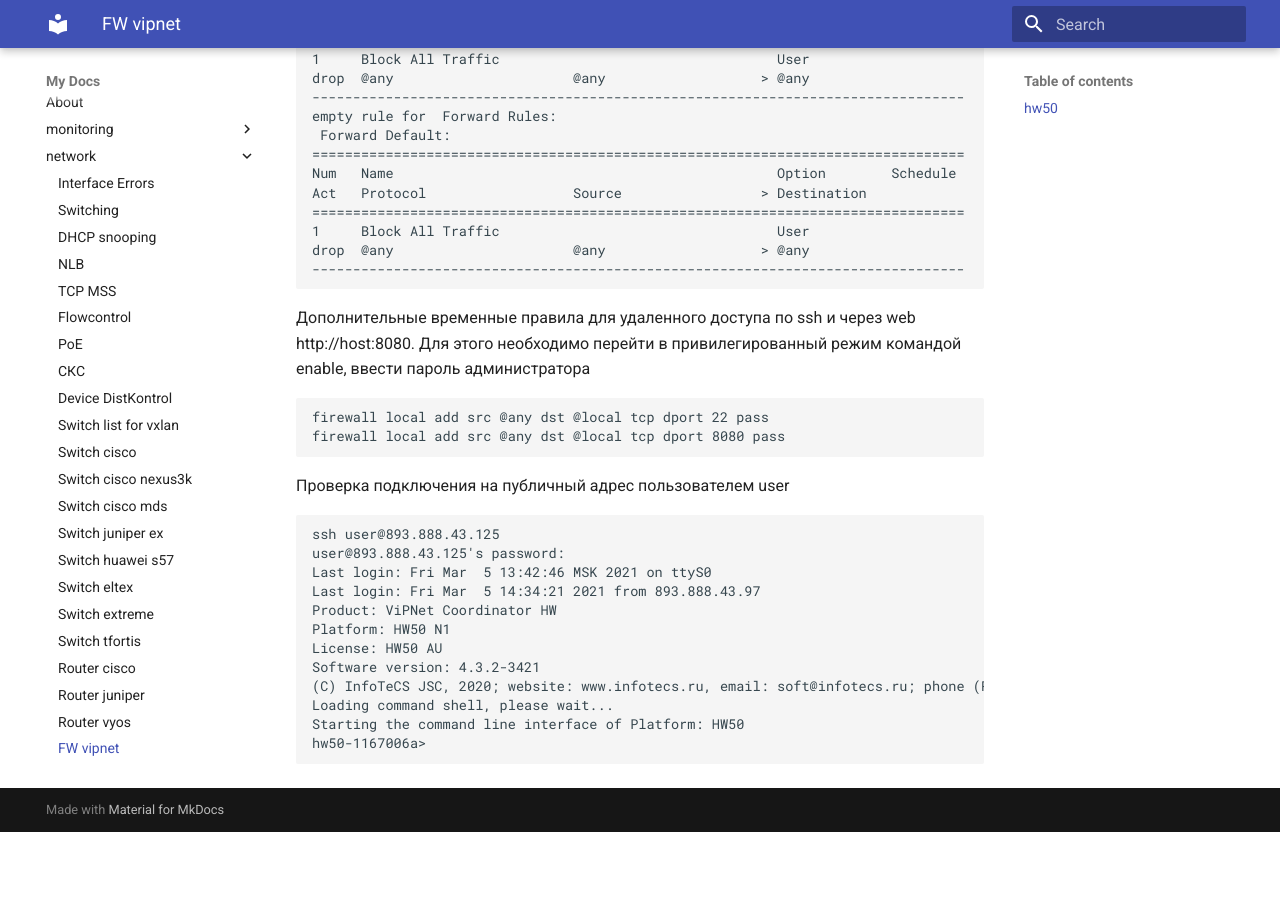
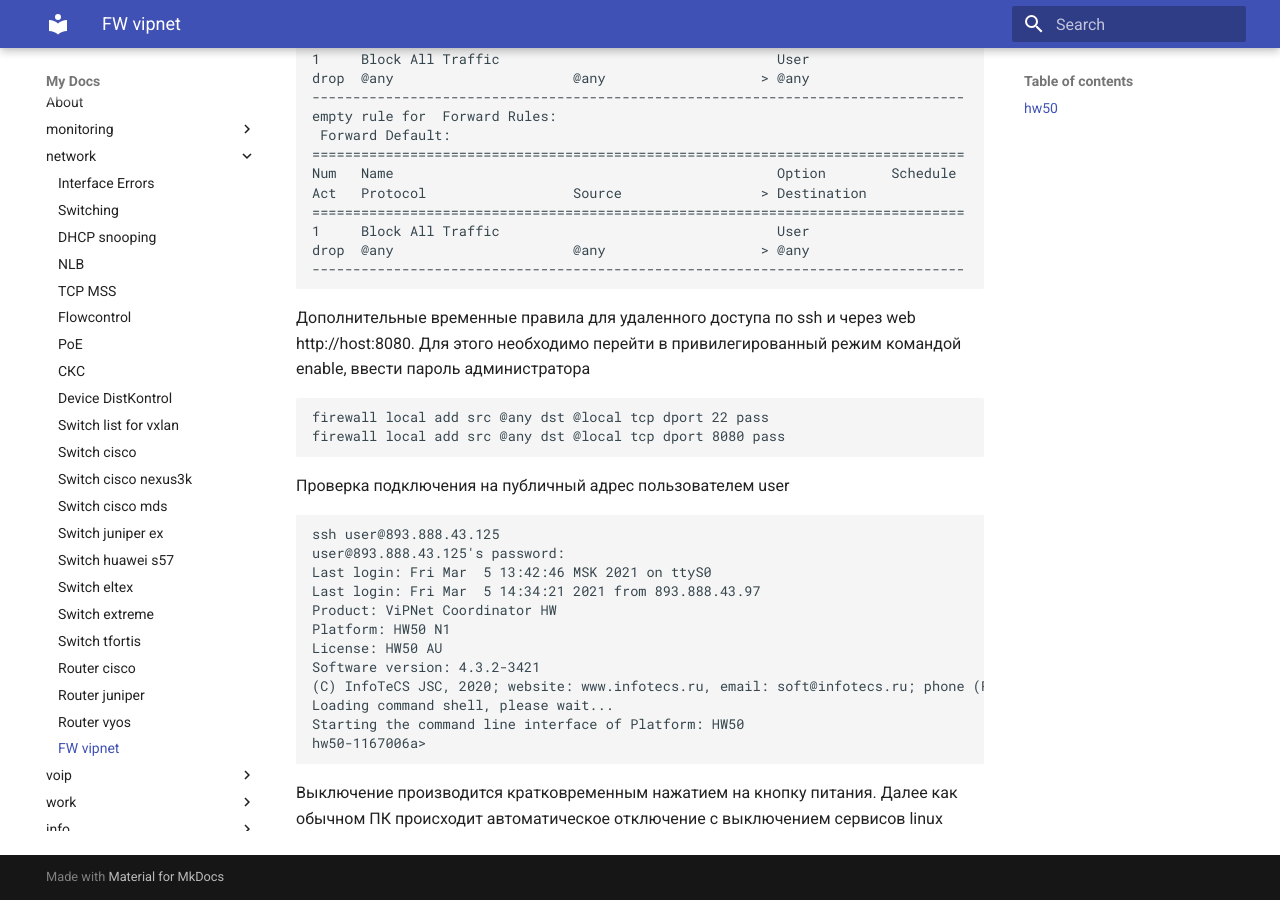
Before and after one commit to v98765/v98765.github.io, an MkDocs documentation site: the page built from docs/network/vipnet.md, in a window 1280 px wide and 900 px high, scrolled down 5126 px. Built offline with MkDocs 1.6.1 and Material for MkDocs 9.7.7, drawn with Linux system fonts in a browser that asks for light colours; before the commit the page ends 5958 px from its top, so only the background shows below that.

Commit message:
poweroff info

````diff
--- a/docs/network/vipnet.md
+++ b/docs/network/vipnet.md
@@ -290,3 +290,4 @@
 Starting the command line interface of Platform: HW50
 hw50-1167006a>
 ```
+Выключение производится кратковременным нажатием на кнопку питания. Далее как обычном ПК происходит автоматическое отключение с выключением сервисов linux
````
